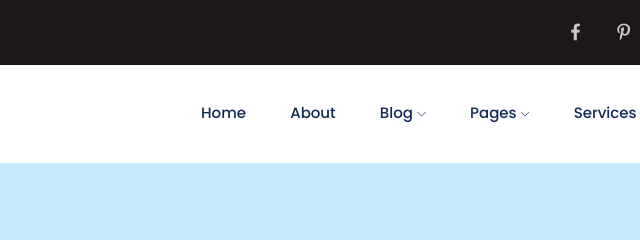
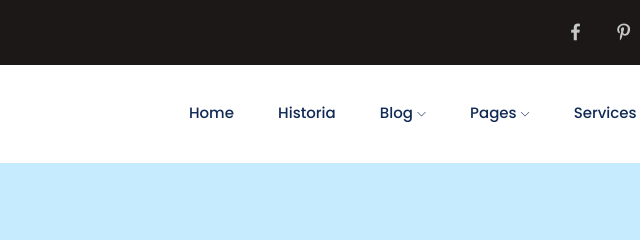
Before and after one commit to aroncc11/aroncc11.github.io, a plain HTML site: page index.html in a window 1280 px wide. Shown: the top 240 px of the page, 453-1093 px from the left. Drawn offline with nearby package versions, Linux system fonts and the light colour scheme.

Commit message:
Add files via upload

```diff
--- a/index.html
+++ b/index.html
@@ -79,7 +79,7 @@
                                 <nav>
                                     <ul id="navigation">
                                         <li><a  href="index.html">home</a></li>
-                                        <li><a href="about.html">about</a></li>
+                                        <li><a href="about.html">Historia</a></li>
                                         <li><a href="#">blog <i class="ti-angle-down"></i></a>
                                             <ul class="submenu">
                                                 <li><a href="">blog</a></li>
```
